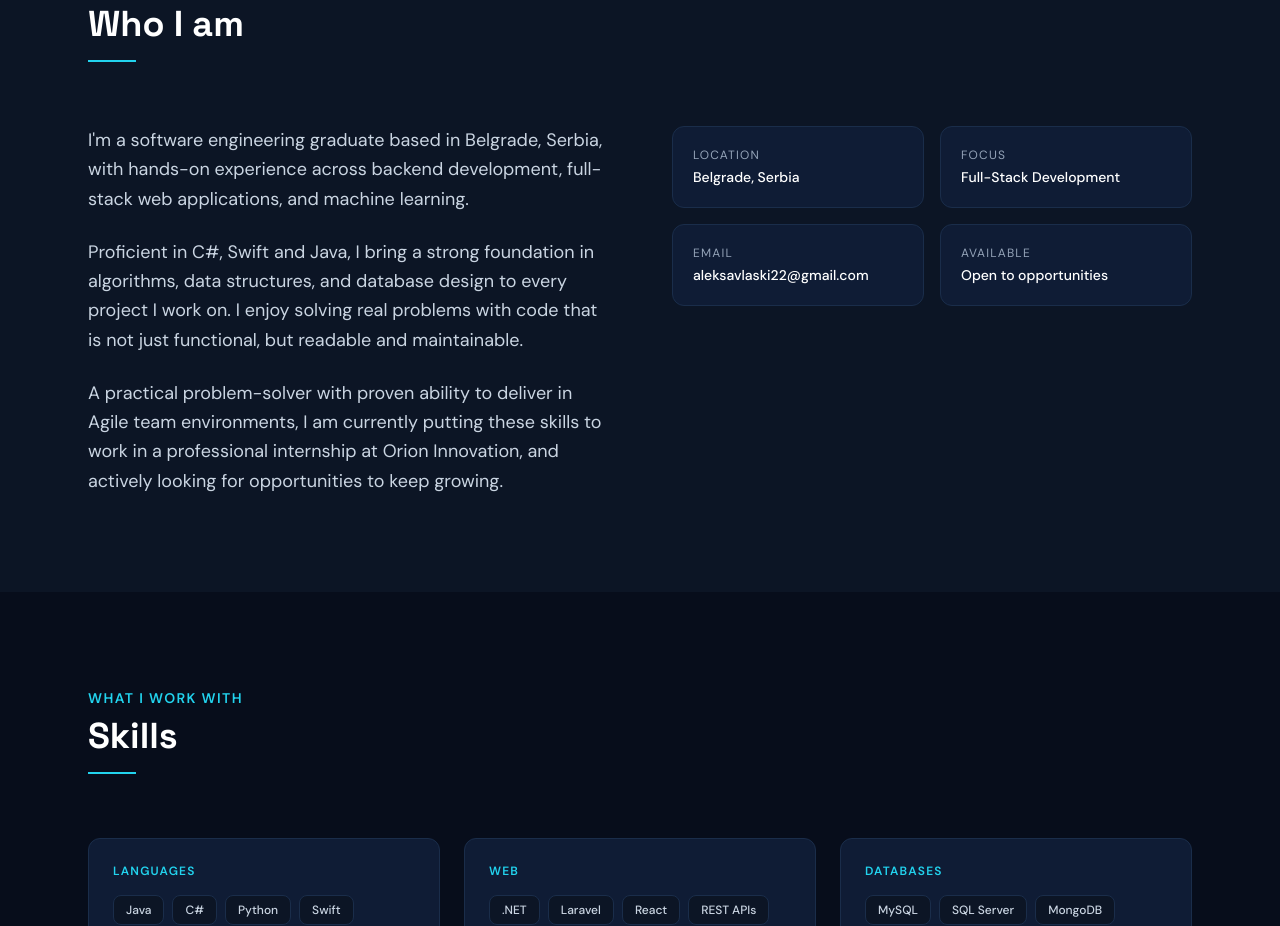
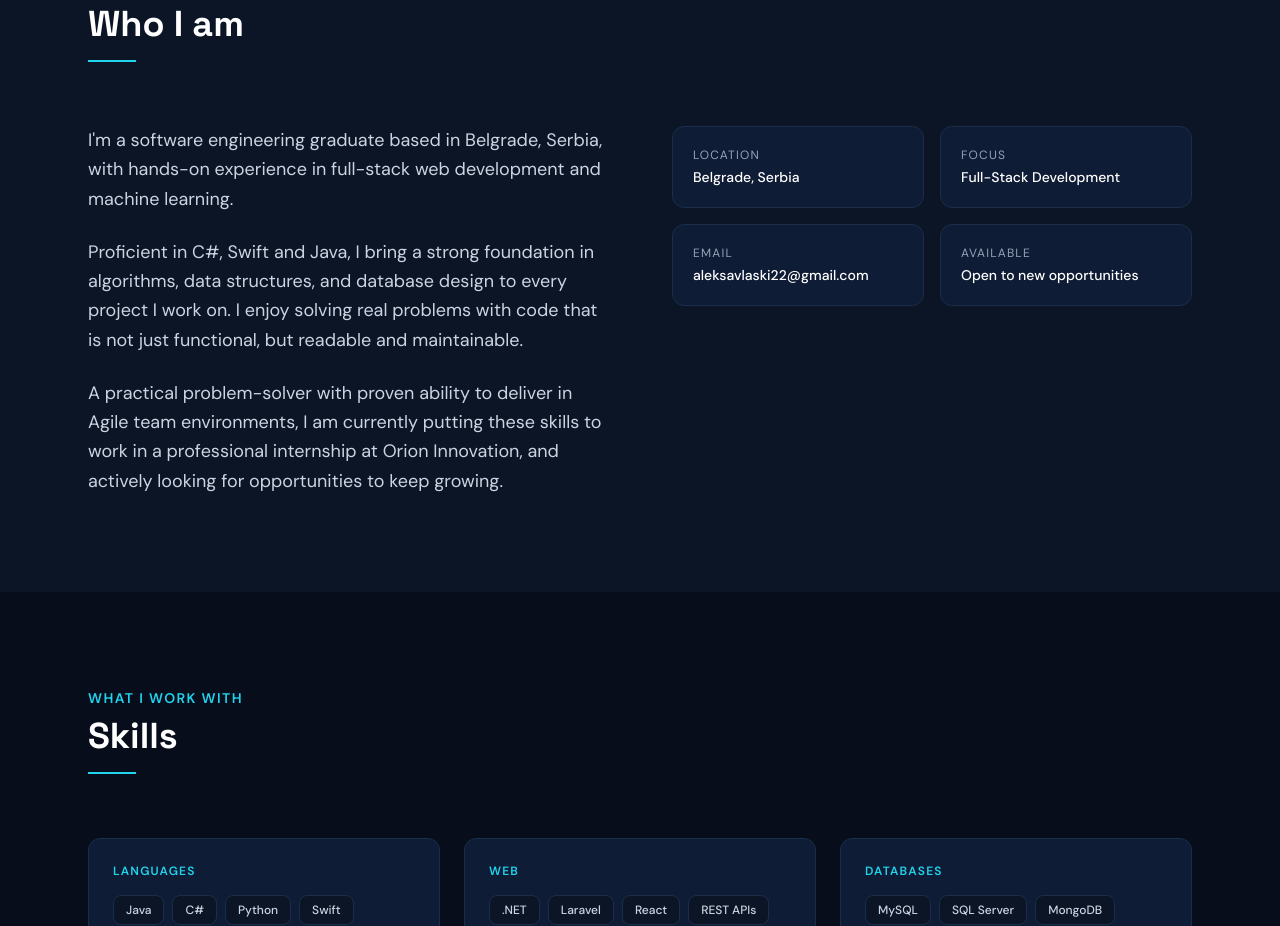
Before and after one commit to Kia2002/aleksa-vlaski-portfolio, a React (Vite) app: page / in a window 1280 px wide. Shown: the part 920-1846 px from the top of the page. Built offline with nearby package versions, Linux system fonts and the light colour scheme.

Commit message:
Update About copy, availability status, and replace CV

```diff
--- a/src/components/About.tsx
+++ b/src/components/About.tsx
@@ -24,7 +24,7 @@ export default function About() {
             transition={{ duration: 0.6, ease: 'easeOut', delay: 0.15 }}
           >
             <p className="text-slate-300 text-lg leading-relaxed mb-6">
-              I'm a software engineering graduate based in Belgrade, Serbia, with hands-on experience across backend development, full-stack web applications, and machine learning.
+              I'm a software engineering graduate based in Belgrade, Serbia, with hands-on experience in full-stack web development and machine learning.
             </p>
             <p className="text-slate-300 text-lg leading-relaxed mb-6">
               Proficient in C#, Swift and Java, I bring a strong foundation in algorithms, data structures, and database design to every project I work on. I enjoy solving real problems with code that is not just functional, but readable and maintainable.
--- a/src/data/about.ts
+++ b/src/data/about.ts
@@ -2,5 +2,5 @@ export const infoCards = [
   { label: 'Location', value: 'Belgrade, Serbia' },
   { label: 'Focus', value: 'Full-Stack Development' },
   { label: 'Email', value: 'aleksavlaski22@gmail.com' },
-  { label: 'Available', value: 'Open to opportunities' },
+  { label: 'Available', value: 'Open to new opportunities' },
 ]
```
Also changed, not shown: 1 other file (tests, documents, lock files or other folders).
